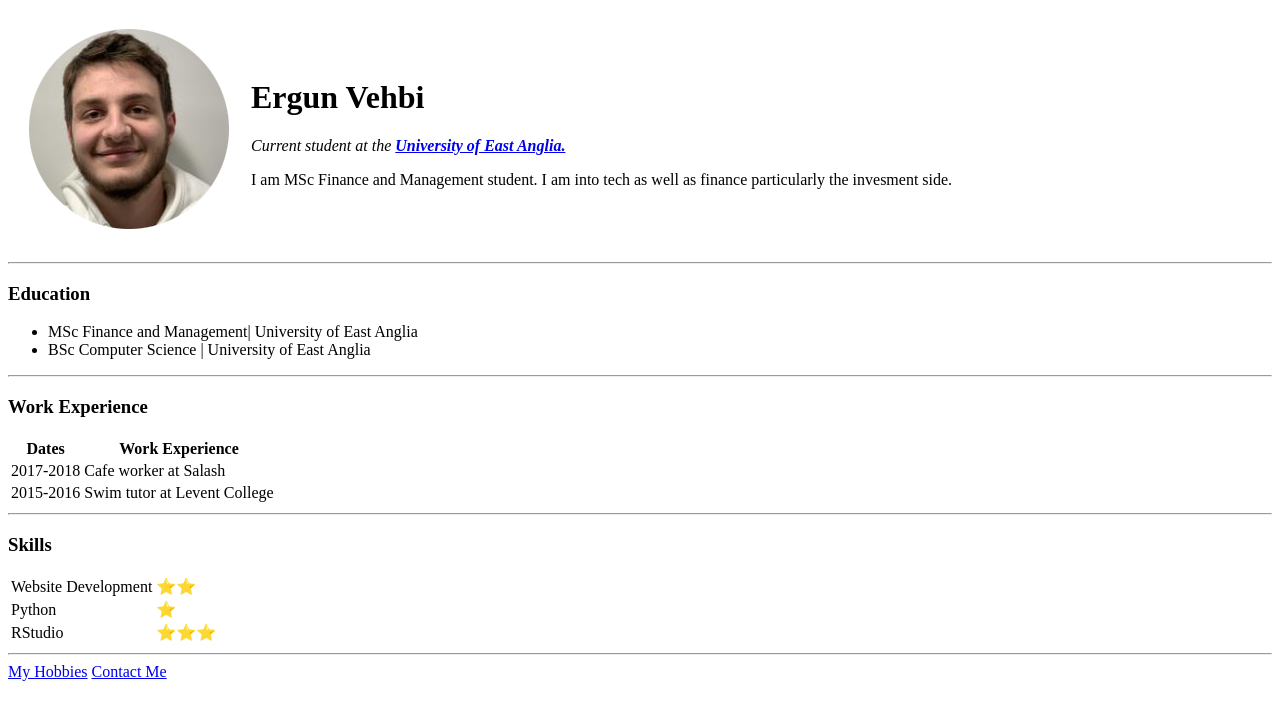
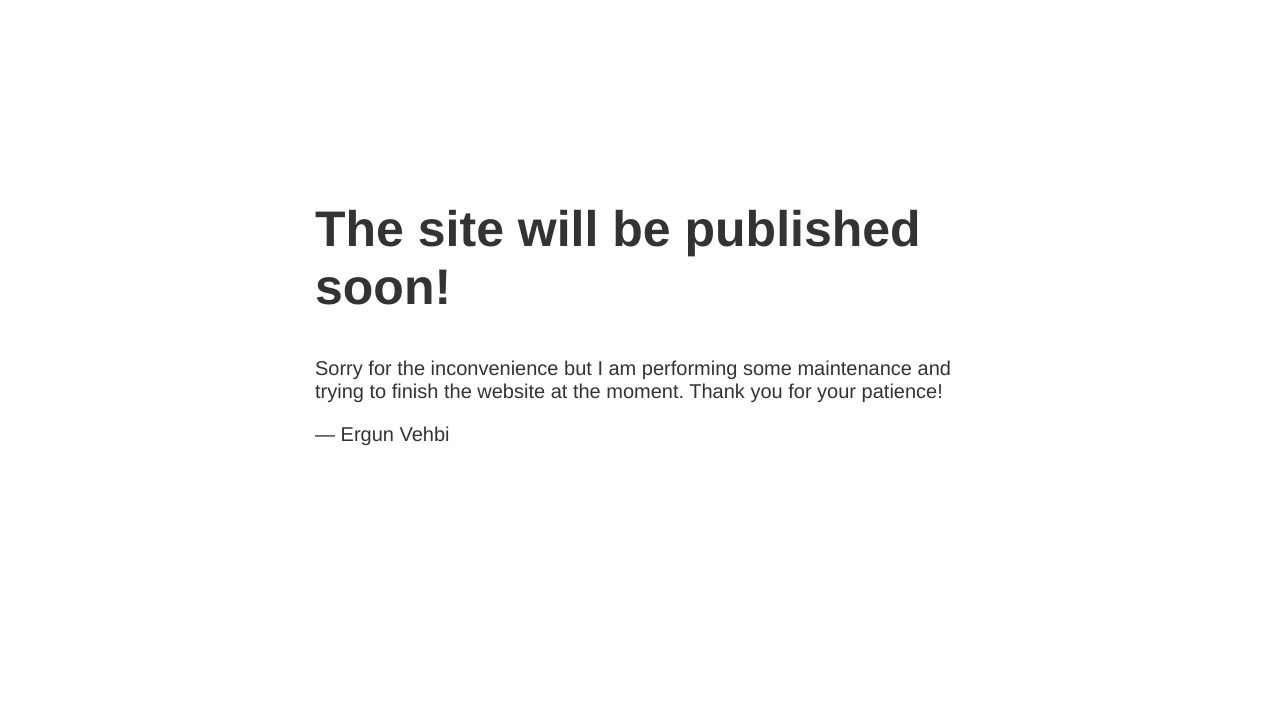
Before and after one commit to ErgunVehbi/cv, a plain HTML site: page index.html in a window 1280 px wide. Drawn offline with Linux system fonts and the light colour scheme.

Commit message:
Add files via upload

```diff
--- a/index.html
+++ b/index.html
@@ -1,15 +1,31 @@
+<!--
 <!DOCTYPE html>
 <html>
   <head>
     <meta charset="utf-8" />
     <title>Ergun's Personal Website</title>
+    <style>
+
+      body{
+        background-color: #EAF6F6;
+      }
+
+      hr{
+        background-color: white;
+        border-style:dotted;
+        height: 2px;
+        width: 30%;
+      }
+
+
+    </style>
   </head>
 
   <body>
     <table cellspacing = "20">
       <tr>
         <td>
-          <img src="ergun.png" alt="Ergun profile picture" />
+          <img src="images/ergun.png" alt="Ergun profile picture" />
         </td>
         <td>
             <h1>Ergun Vehbi</h1>
@@ -80,3 +96,23 @@
 
   </body>
 </html>
+-->
+
+<!doctype html>
+<title>Site Maintenance</title>
+<style>
+  body { text-align: center; padding: 150px; }
+  h1 { font-size: 50px; }
+  body { font: 20px Helvetica, sans-serif; color: #333; }
+  article { display: block; text-align: left; width: 650px; margin: 0 auto; }
+  a { color: #dc8100; text-decoration: none; }
+  a:hover { color: #333; text-decoration: none; }
+</style>
+
+<article>
+    <h1>The site will be published soon!</h1>
+    <div>
+        <p>Sorry for the inconvenience but I am performing some maintenance and trying to finish the website at the moment. Thank you for your patience!</p>
+        <p>&mdash; Ergun Vehbi</p>
+    </div>
+</article>
```
